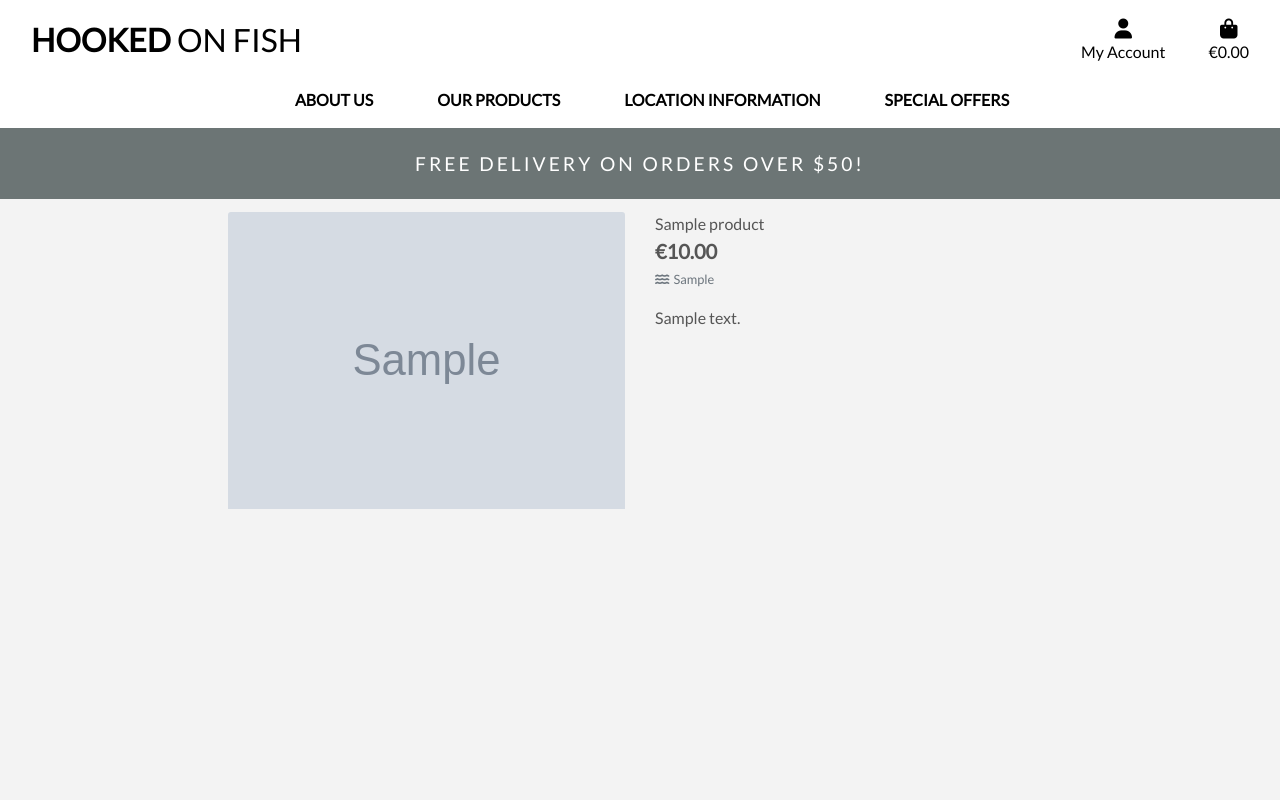
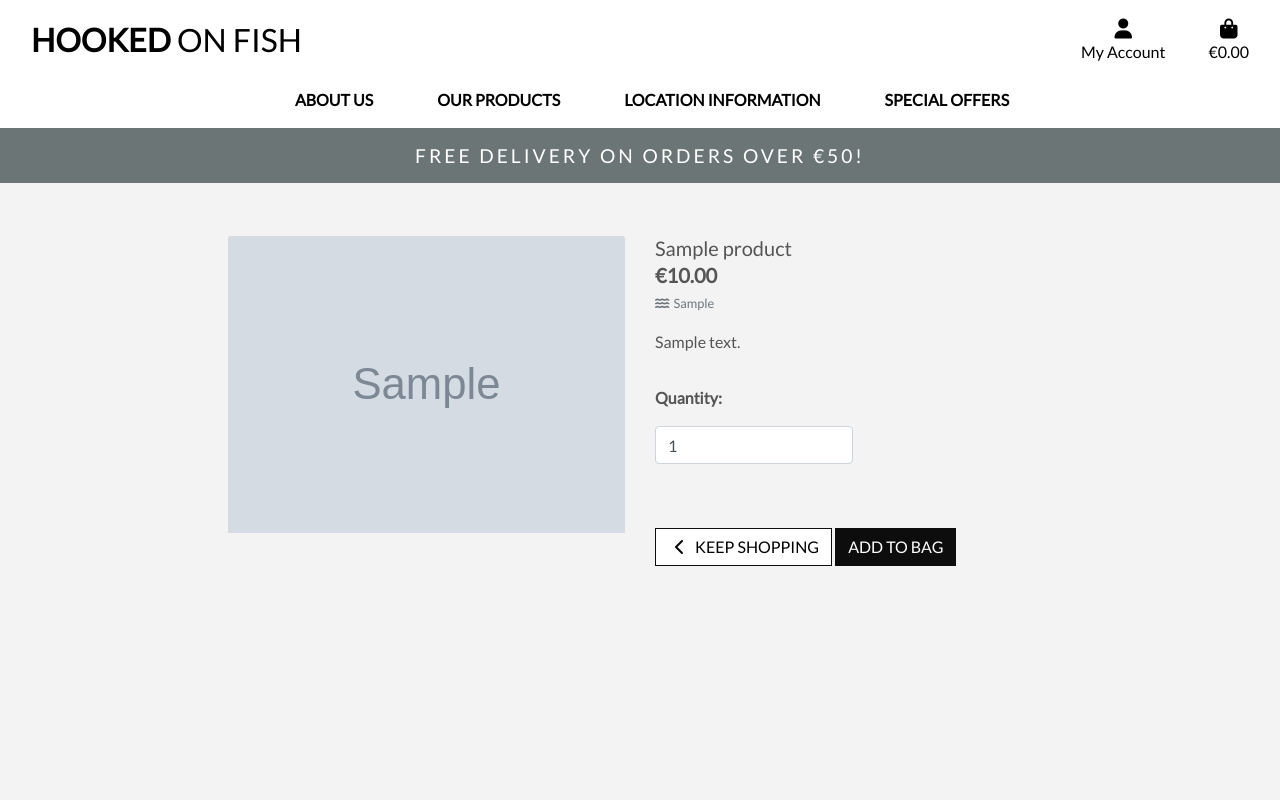
Before and after one commit to LemmenAid/hooked-on-fish, a Django app: page /products/1 in a window 1280 px wide. Run offline with Django 3.2, Linux system fonts and the light colour scheme; tables that the repository leaves empty hold one stand-in row (values such as "Sample post"); grey boxes marked "Sample" are stand-in pictures; some libraries are stand-ins or nearby versions.

Commit message:
Added add to bag functionality

```diff
--- a/bag/urls.py
+++ b/bag/urls.py
@@ -2,5 +2,6 @@ from django.urls import path
 from . import views
 
 urlpatterns = [
-    path('', views.view_bag, name='view_bag')
+    path('', views.view_bag, name='view_bag'),
+    path('add/<item_id>/', views.add_to_bag, name='add_to_bag'),
 ]
--- a/products/templates/products/product_detail.html
+++ b/products/templates/products/product_detail.html
@@ -12,7 +12,7 @@
 {% block content %}
     <div class="overlay"></div>
     <div class="container-fluid">
-        <div class="row">
+        <div class="row mt-4">
             <div class="col-12 col-md-6 col-lg-4 offset-lg-2">
                 <div class="image-container my-5">
                     {% if product.image %}
@@ -28,7 +28,7 @@
             </div>
             <div class="col-12 col-md-6 col-lg-4">
                 <div class="product-details-container mb-5 mt-md-5">
-                    <p class="mb-0">{{ product.name }}</p>
+                    <h5 class="mb-0">{{ product.name }}</h5>
                     <p class="lead mb-0 text-left font-weight-bold">€{{ product.price }}</p>
                     {% if product.caught_in_these_waters %}
                         <small class="text-muted"><i class="fas fa-water mr-1"></i>{{ product.caught_in_these_waters }}</small>
@@ -36,6 +36,33 @@
                         <small class="text-muted">Connemara</small>
                     {% endif %}
                     <p class="mt-3">{{ product.description }}</p>
+
+                    <!-- add to bag form -->
+                    <form class="form" action="{% url 'add_to_bag' product.id %}" method="POST">
+                        {% csrf_token %}
+                        <div class="form-row">
+                            <div class="col-12">
+                                <p class="mt-3"><strong>Quantity:</strong></p>
+                                <div class="form-group w-50">
+                                    <div class="input-group">
+                                        <input class="form-control qty_input" type="number" name="quantity" value="1" min="1" max="99" data-item_id="{{ product.id }}" id="id_qty_{{ product.id }}">
+                                    </div>
+                                </div>
+                            </div>
+
+                            <div class="col-12">
+                                <a href="{% url 'products' %}" class="btn btn-outline-black rounded-0 mt-5">
+                                    <span class="icon">
+                                        <i class="fas fa-chevron-left"></i>
+                                    </span>
+                                    <span class="text-uppercase">Keep Shopping</span>
+                                </a>
+                                <input type="submit" class="btn btn-black rounded-0 text-uppercase mt-5" value="Add to Bag">
+                            </div>
+                            <input type="hidden" name="redirect_url" value="{{ request.path }}">
+                        </div>
+                    </form>
+
                 </div>
             </div>
         </div>
--- a/products/templates/products/products.html
+++ b/products/templates/products/products.html
@@ -13,7 +13,7 @@
     <div class="overlay"></div>
     <div class="container-fluid">
         <div class="row">
-            <div class="col text-center mt-3">
+            <div class="col text-center mt-5">
                 <h2 class="logo-font">Products</h2>
                 <hr class="w-50 mb-1">
             </div>
--- a/static/css/base.css
+++ b/static/css/base.css
@@ -42,6 +42,19 @@ body {
 .btn-black {
     background: #0d0d0d;
     color: white;
+}
+
+.btn-outline-black {
+    background: white;
+    color: black !important; /* use important to override link colors for <a> elements */
+    border: 1px solid #0d0d0d;
+}
+
+.btn-outline-black:hover,
+.btn-outline-black:active,
+.btn-outline-black:focus {
+    background: #0d0d0d;
+    color: white !important;
 }
 
 .shop-now-button:hover,
--- a/templates/base.html
+++ b/templates/base.html
@@ -113,7 +113,7 @@
         </div>
         <div id="delivery-banner" class="row text-center">
             <div class="col bg-transparant text-white">
-                <h4 class="banner-font my-4">Free delivery on orders over ${{ free_delivery_threshold }}!</h4>
+                <h4 class="banner-font my-3">Free delivery on orders over €{{ free_delivery_threshold }}!</h4>
             </div>
         </div>
     </header>
```
Also changed, not shown: bag/views.py (+18 -1 lines).
